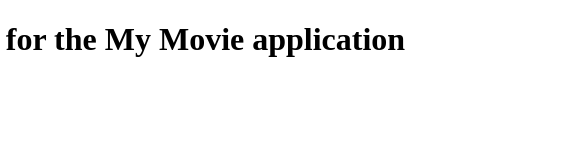
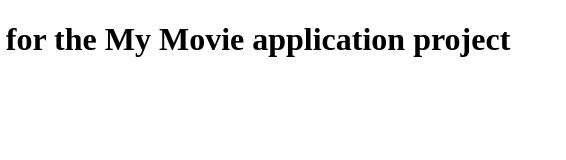
Before and after one commit to Guido43/movie_api_project, a plain HTML site: page index.html in a window 1280 px wide. Shown: the full height of the page, 452-1018 px from the left. Drawn offline with Linux system fonts and the light colour scheme.

Commit message:
some small change to text

```diff
--- a/index.html
+++ b/index.html
@@ -6,7 +6,7 @@
     <meta name="viewport" content="width=device-width, initial-scale=" 1.0>
     <title>Home Page</title>
 </head>
-  <h1>This is the home page of the API for the My Movie application</h1>
+  <h1>This is the home page of the API for the My Movie application project</h1>
 <header> <img class="logo" src="./img/logomy.jpeg" alt="a personallogo of Guy Davis with text in uppercase letters">
 </header>
 
```
